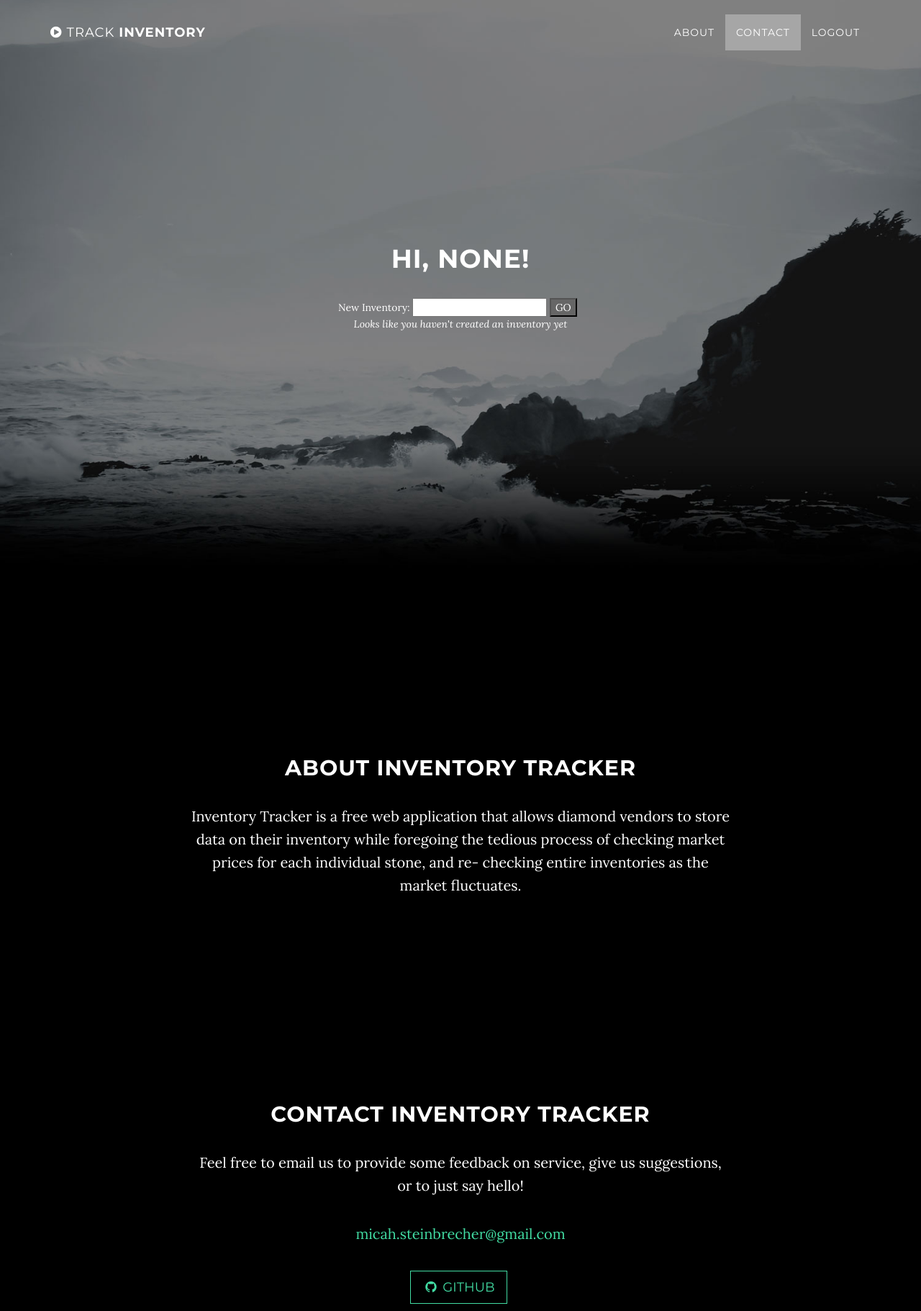
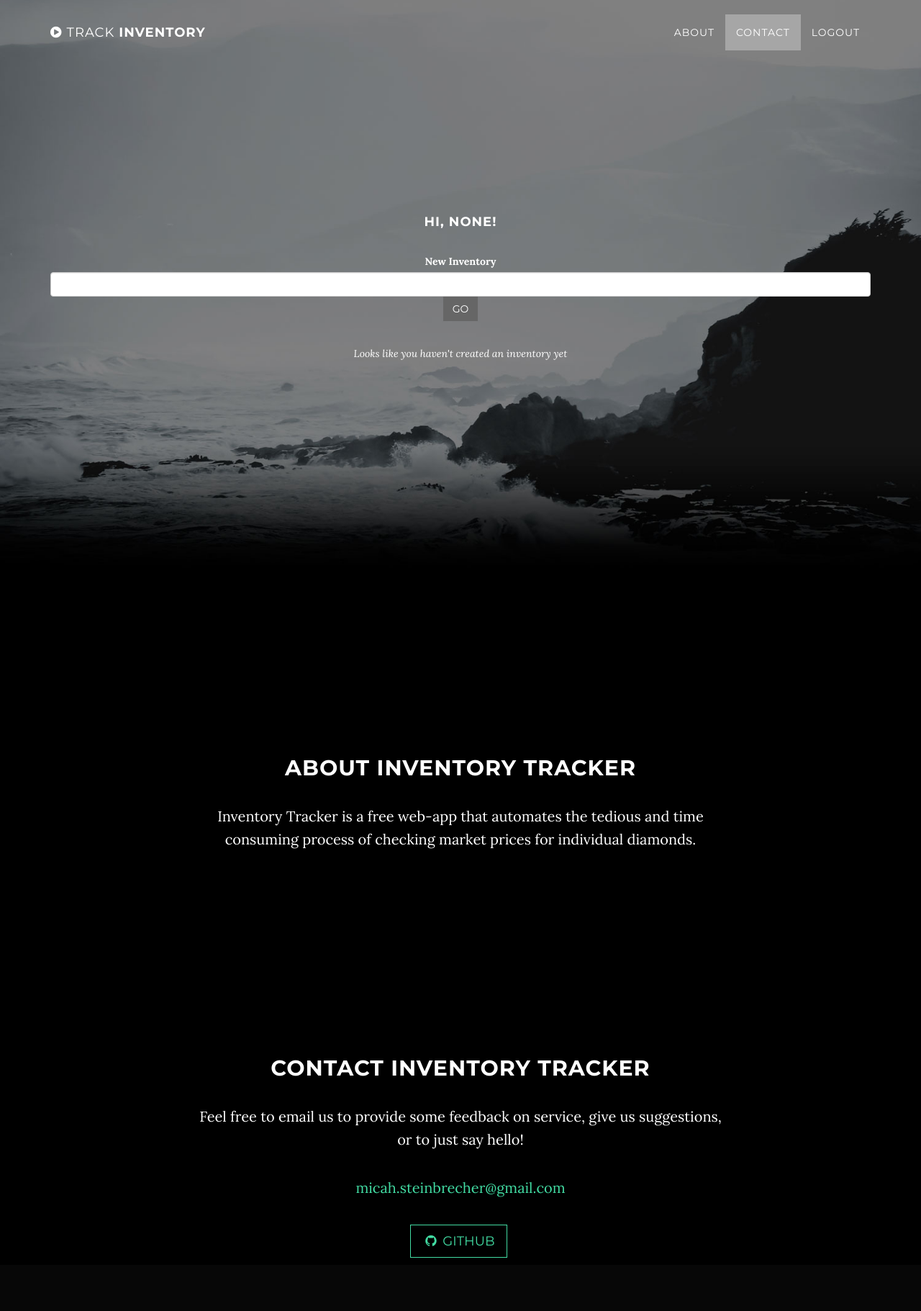
Before and after one commit to MicahSteinbrecher/inventory-flask, a Flask app: template templates/index.html in a window 1280 px wide. Shown: the whole page at 72% size. After the commit the page ends 1747 px from the top, so only its background shows below. Run offline with Flask 2, Linux system fonts and the light colour scheme; the template is opened without the code that fills it: values that come from a table or form of the project are taken from there, others are empty; the visitor is signed in with stand-in values (Sample User, id 1); data comes from the database, SQL or seed files in the repository; some libraries are stand-ins or nearby versions.

Commit message:
changed about description

```diff
--- a/templates/base.html
+++ b/templates/base.html
@@ -83,7 +83,7 @@
         <div class="row">
             <div class="col-lg-8 col-lg-offset-2">
                 <h2>About Inventory Tracker</h2>
-                <p>Inventory Tracker is a free web application that allows diamond vendors to store data on their inventory while foregoing the tedious process of checking market prices for each individual stone, and re- checking entire inventories as the market fluctuates.</p>
+                <p>Inventory Tracker is a free web-app that automates the tedious and time consuming process of checking market prices for individual diamonds.</p>
             </div>
         </div>
     </section>
--- a/templates/index.html
+++ b/templates/index.html
@@ -1,14 +1,17 @@
 {% extends "base.html" %}
 
 {% block content %}
-<h1>Hi, {{ user.nickname }}!</h1>
+<div class="row">
+    <h4 >Hi, {{ user.nickname }}!</h4>
+</div>
 
-<form class="col-lg-12" action="{{url_for('add_log')}}" method="POST">
-    <div style="width:340px;text-align:left;margin:0 auto;">
-        New Inventory: <input type="text" name="name" style="color:#000000">
-        <span><button type="submit" style="background: #666666;">GO</button></span>
-    </div>
-</form>
+<div class="row">
+    <form class="col-lg-12" action="{{url_for('add_log')}}" method="POST">
+        <label for="new_inventory" >New Inventory</label>
+        <input type="text" class="form-control" name="name" id='new_inventory' style="color:#000000">
+            <span><button class="btn" type="submit" style="background: #666666;">GO</button></span>
+    </form>
+</div>
 
 <div>
     {% if logs.count() %}
@@ -18,7 +21,7 @@
         {% for log in logs %}
           <option value="{{ log.id }}">{{ log.name }}</option>
         {% endfor %}
-          <input type="submit" value="GO" style="background: #666666;">
+          <input class="btn" type="submit" value="GO" style="background: #666666;">
         </select>
     </form>
     {% endif %}
```
